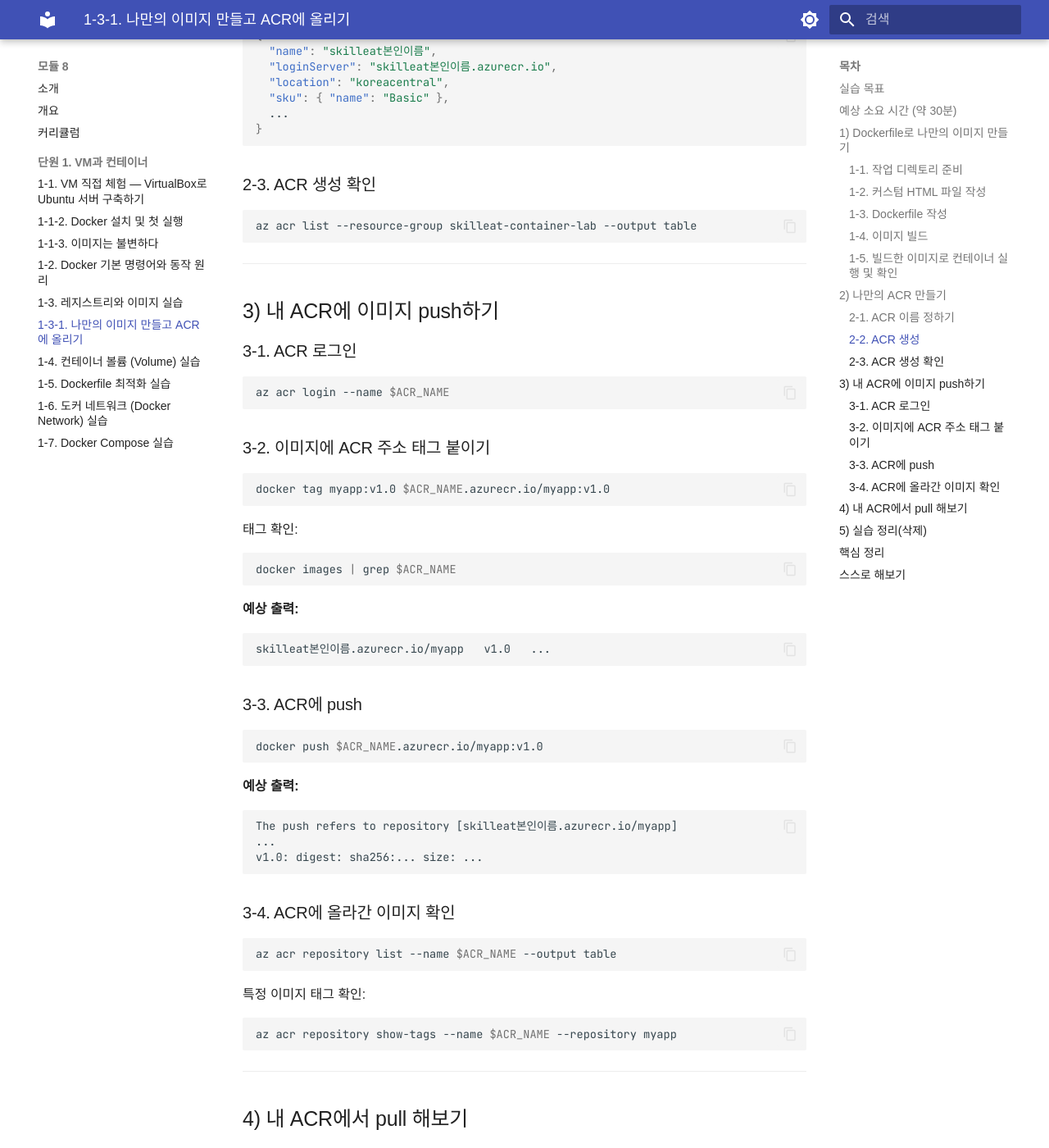
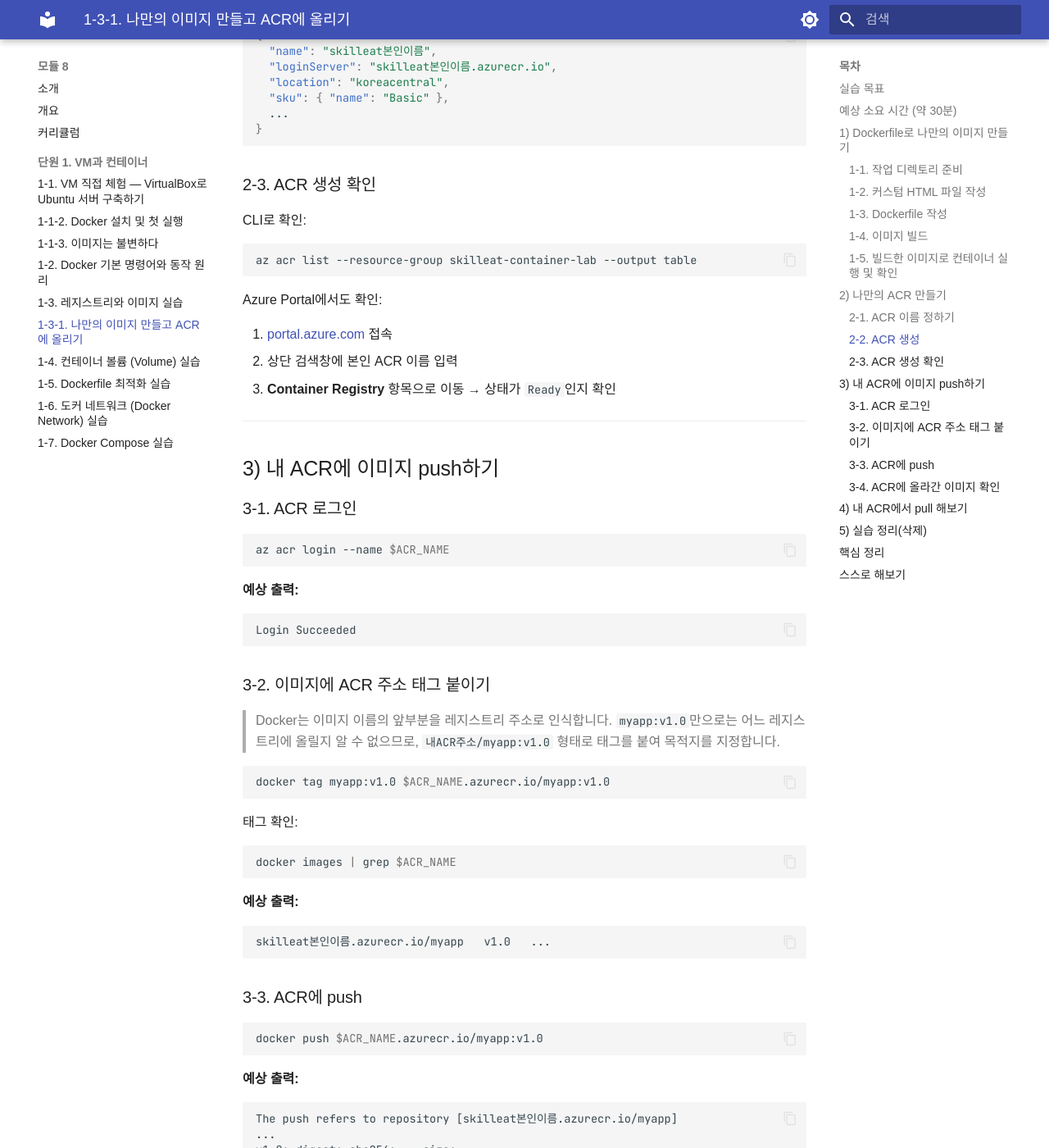
Before and after one commit to skilleat-labs/docker-k8s-labs, an MkDocs documentation site: the page built from docs/modules/module8/1-3-1.md, in a window 1280 px wide and 1400 px high, scrolled down 3160 px. Shown: the whole window at 82% size. Built offline with MkDocs 1.6.1 and Material for MkDocs 9.7.7, drawn with Linux system fonts in a browser that asks for light colours; some web fonts are replaced.

Commit message:
docs: 1-3-1 ACR 확인 및 태그 설명 보강
- 2-3: CLI + Azure Portal에서 ACR 생성 확인 방법 추가
- 3-1: ACR 로그인 예상 출력 추가
- 3-2: 태그가 필요한 이유 한 줄 설명 추가

Co-Authored-By: Claude Sonnet 4.6 <noreply@anthropic.com>

````diff
--- a/docs/modules/module8/1-3-1.md
+++ b/docs/modules/module8/1-3-1.md
@@ -164,9 +164,17 @@ az acr create \
 
 ### 2-3. ACR 생성 확인
 
+CLI로 확인:
+
 ```bash
 az acr list --resource-group skilleat-container-lab --output table
 ```
+
+Azure Portal에서도 확인:
+
+1. [portal.azure.com](https://portal.azure.com) 접속
+2. 상단 검색창에 본인 ACR 이름 입력
+3. **Container Registry** 항목으로 이동 → 상태가 `Ready`인지 확인
 
 ---
 
@@ -178,7 +186,17 @@ az acr list --resource-group skilleat-container-lab --output table
 az acr login --name $ACR_NAME
 ```
 
+**예상 출력:**
+
+```
+Login Succeeded
+```
+
 ### 3-2. 이미지에 ACR 주소 태그 붙이기
+
+> Docker는 이미지 이름의 앞부분을 레지스트리 주소로 인식합니다.
+> `myapp:v1.0`만으로는 어느 레지스트리에 올릴지 알 수 없으므로,
+> `내ACR주소/myapp:v1.0` 형태로 태그를 붙여 목적지를 지정합니다.
 
 ```bash
 docker tag myapp:v1.0 $ACR_NAME.azurecr.io/myapp:v1.0
````
